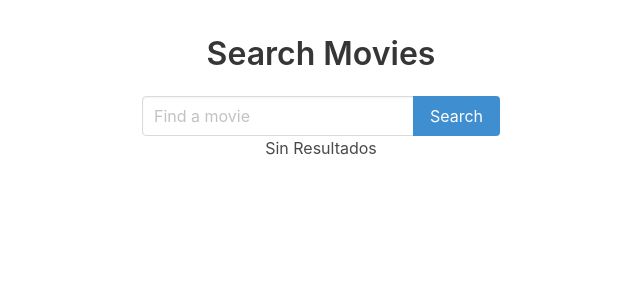
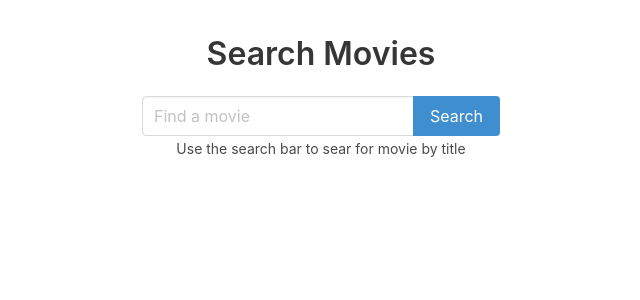
Before and after one commit to gonzaloamadio/react-search-movies, a React (Create React App) app: page / in a window 1280 px wide. Shown: the top 300 px of the page, without its empty margins (319-959 px from the left). Built offline with nearby package versions, Linux system fonts and the light colour scheme.

Commit message:
Fix "no results" message on initial render

```diff
--- a/src/components/SearchComponent.js
+++ b/src/components/SearchComponent.js
@@ -4,10 +4,16 @@ import SearchResults from './SearchResults'
 
 export default class SearchComponent extends Component {
 
-    state = {results: []}
+    state = {results: [], usedSearch: false}
 
     _handleResults = (results) => {
-      this.setState({results})
+      this.setState({results, usedSearch:true})
+    }
+
+    _renderResults(){
+        return this.state.results.length === 0
+            ? <p>- No Results -</p>
+            : <SearchResults results={this.state.results}/>
     }
 
     render() {
@@ -16,9 +22,9 @@ export default class SearchComponent extends Component {
             <div className='SearchForm-wrapper'>
             <SearchFormController onResults={this._handleResults}/>
             </div>
-            {this.state.results.length === 0
-            ? <p>Sin Resultados</p>
-            : <SearchResults results={this.state.results}/>
+            {this.state.usedSearch === false
+            ? <small>Use the search bar to sear for movie by title</small>
+            : this._renderResults()
             }
         </div>
         )
```
